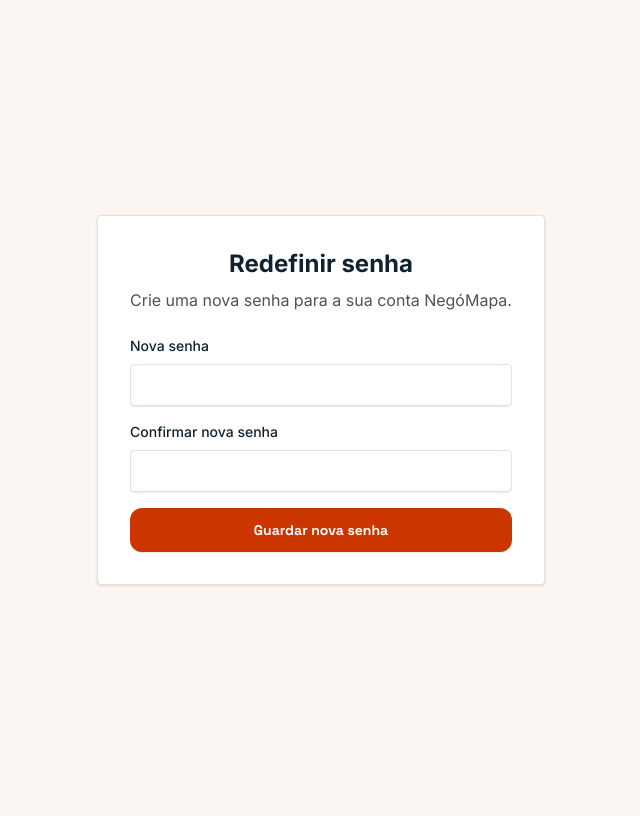
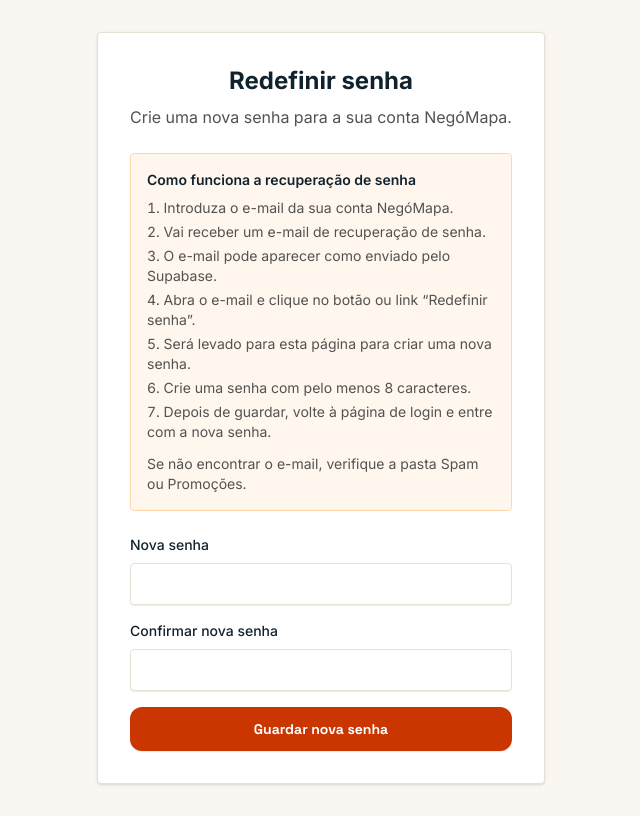
Before and after one commit to negomapaangola-svg/NegoMapa-site, a Next.js app: page /redefinir-senha in a window 1280 px wide. Shown: the whole page, without its empty margins (319-959 px from the left). Built offline with nearby package versions, Linux system fonts and the light colour scheme; no server answers.

Commit message:
Explicar recuperação de senha na página de nova senha

```diff
--- a/src/app/redefinir-senha/page.tsx
+++ b/src/app/redefinir-senha/page.tsx
@@ -55,6 +55,24 @@ export default function RedefinirSenhaPage() {
           Crie uma nova senha para a sua conta NegóMapa.
         </p>
 
+        <div className="mb-6 p-4 bg-orange-50 dark:bg-neutral-700 border border-orange-200 dark:border-neutral-600 rounded-[4px]">
+          <h2 className="text-sm font-semibold text-ink dark:text-cream mb-2">
+            Como funciona a recuperação de senha
+          </h2>
+          <ol className="list-decimal list-inside space-y-1 text-sm text-neutral-600 dark:text-cream-text">
+            <li>Introduza o e-mail da sua conta NegóMapa.</li>
+            <li>Vai receber um e-mail de recuperação de senha.</li>
+            <li>O e-mail pode aparecer como enviado pelo Supabase.</li>
+            <li>Abra o e-mail e clique no botão ou link “Redefinir senha”.</li>
+            <li>Será levado para esta página para criar uma nova senha.</li>
+            <li>Crie uma senha com pelo menos 8 caracteres.</li>
+            <li>Depois de guardar, volte à página de login e entre com a nova senha.</li>
+          </ol>
+          <p className="mt-3 text-sm text-neutral-600 dark:text-cream-text">
+            Se não encontrar o e-mail, verifique a pasta Spam ou Promoções.
+          </p>
+        </div>
+
         {error ? (
           <div className="mb-4 p-3 bg-red-100 dark:bg-red-900 text-red-800 dark:text-red-200 rounded-[4px] text-sm">
             {error}
```
